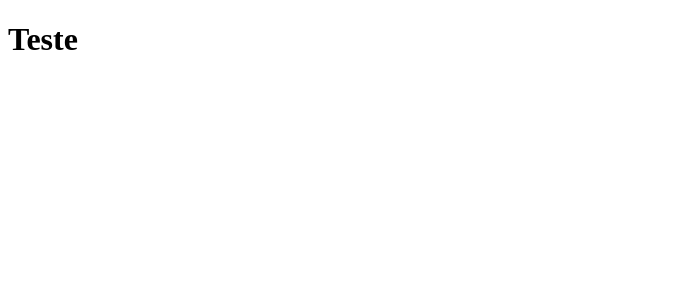
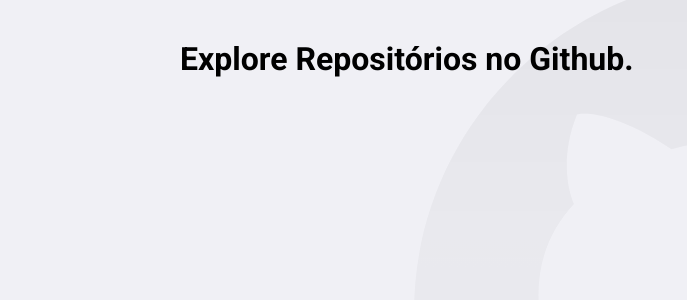
Before and after one commit to mickaelxd/github-explorer, a React (Create React App) app: page / in a window 1280 px wide. Shown: the top 300 px of the page, without its empty margins (0-687 px from the left). Built offline with nearby package versions, Linux system fonts and the light colour scheme.

Commit message:
Added Routes and Styled-Components

```diff
--- a/package.json
+++ b/package.json
@@ -12,7 +12,9 @@
     "@types/react-dom": "^16.9.8",
     "react": "^17.0.1",
     "react-dom": "^17.0.1",
+    "react-router-dom": "^5.2.0",
     "react-scripts": "4.0.0",
+    "styled-components": "^5.2.1",
     "typescript": "^4.0.3",
     "web-vitals": "^0.2.4"
   },
@@ -35,6 +37,8 @@
     ]
   },
   "devDependencies": {
+    "@types/react-router-dom": "^5.1.6",
+    "@types/styled-components": "^5.1.4",
     "@typescript-eslint/eslint-plugin": "^4.7.0",
     "@typescript-eslint/parser": "^4.7.0",
     "eslint": "^7.13.0",
--- a/public/index.html
+++ b/public/index.html
@@ -5,6 +5,8 @@
     <meta name="viewport" content="width=device-width, initial-scale=1" />
     <meta name="theme-color" content="#707070" />
     <title>Github Explorer</title>
+    <link rel="preconnect" href="https://fonts.gstatic.com">
+    <link href="https://fonts.googleapis.com/css2?family=Roboto:wght@400;500;700&display=swap" rel="stylesheet">
   </head>
   <body>
     <noscript>You need to enable JavaScript to run this app.</noscript>
--- a/src/App.tsx
+++ b/src/App.tsx
@@ -1,7 +1,17 @@
 import React from 'react';
+import { BrowserRouter } from 'react-router-dom';
+
+import GlobalStyles from './styles/global';
+
+import Routes from './routes';
 
 const App: React.FC = () => (
-  <h1>Teste</h1>
+  <>
+    <BrowserRouter>
+      <Routes />
+    </BrowserRouter>
+    <GlobalStyles />
+  </>
 );
 
 export default App;
--- /dev/null
+++ b/src/pages/Dashboard/index.tsx
@@ -0,0 +1,9 @@
+import React from 'react';
+
+import { Title } from './styles';
+
+const Dashboard: React.FC = () => (
+  <Title>Explore Repositórios no Github.</Title>
+);
+
+export default Dashboard;
--- /dev/null
+++ b/src/pages/Dashboard/styles.ts
@@ -0,0 +1,3 @@
+import styled from 'styled-components';
+
+export const Title = styled.h1``;
--- /dev/null
+++ b/src/pages/Repository/index.tsx
@@ -0,0 +1,7 @@
+import React from 'react';
+
+const Repository: React.FC = () => (
+  <div />
+);
+
+export default Repository;
--- /dev/null
+++ b/src/routes/index.tsx
@@ -0,0 +1,14 @@
+import React from 'react';
+import { Switch, Route } from 'react-router-dom';
+
+import Dashboard from '../pages/Dashboard';
+import Repository from '../pages/Repository';
+
+const Routes: React.FC = () => (
+  <Switch>
+    <Route component={Dashboard} path="/" exact />
+    <Route component={Repository} path="/repository" />
+  </Switch>
+);
+
+export default Routes;
--- /dev/null
+++ b/src/styles/global.ts
@@ -0,0 +1,32 @@
+import { createGlobalStyle } from 'styled-components';
+
+import GithubBackground from '../assets/github-background.svg';
+
+export default createGlobalStyle`
+  * {
+    padding: 0;
+    margin: 0;
+    box-sizing: border-box;
+    outline: 0;
+  }
+
+  body {
+    background: #F0F0F5 url(${GithubBackground}) no-repeat 70% top;
+    -webkit-font-smoothing: antialiased;
+  }
+
+  body, input, button {
+    font: 16px Roboto, sans-serif;
+  }
+
+  #root {
+    max-width: 960px;
+    margin: 0 auto;
+    padding: 40px 20px;
+    //background: burlywood;
+  }
+
+  button {
+    cursor: pointer;
+  }
+`;
```
Also changed, not shown: src/assets/github-background.svg (added), 1 other file (tests, documents, lock files or other folders).
